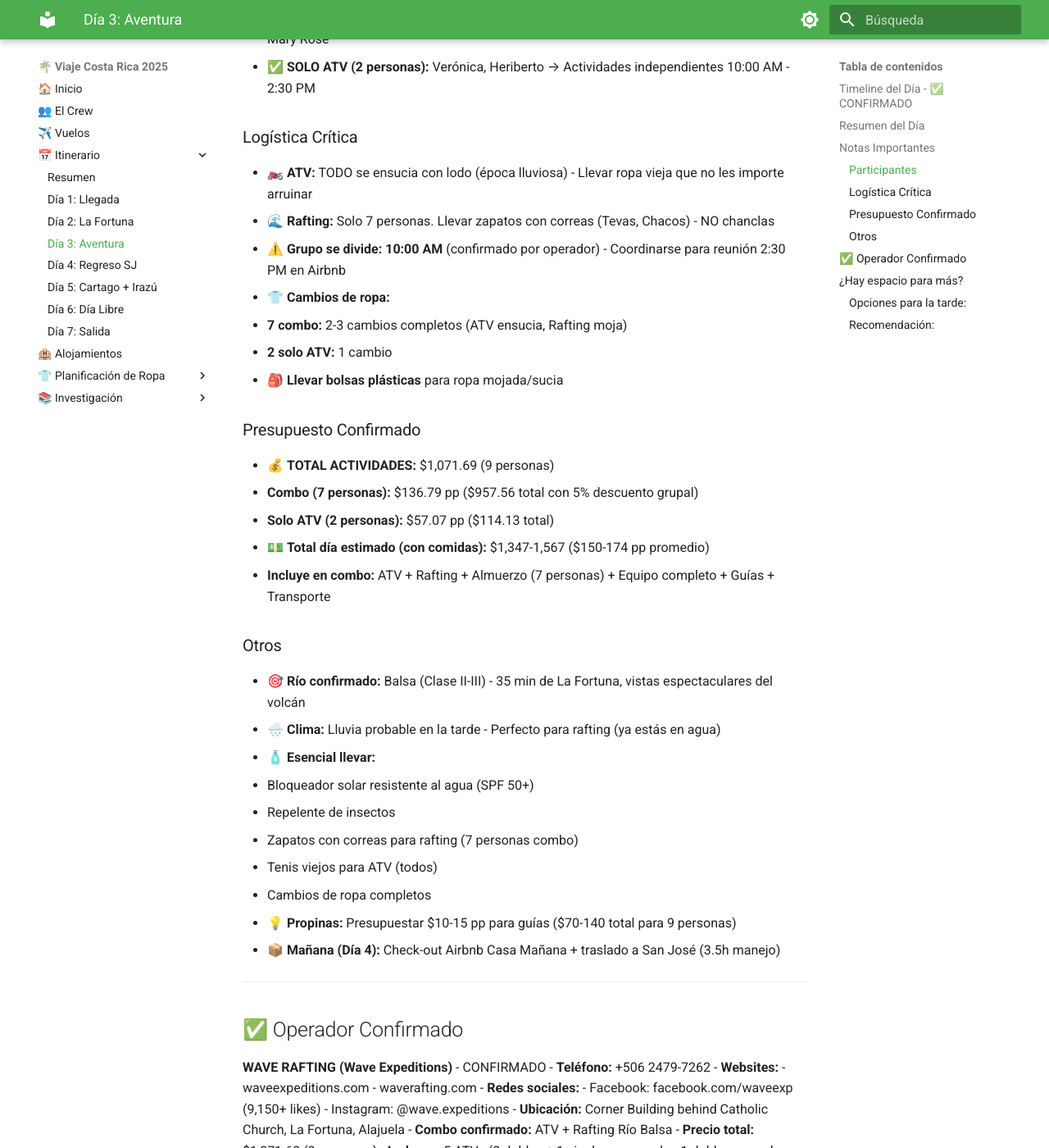
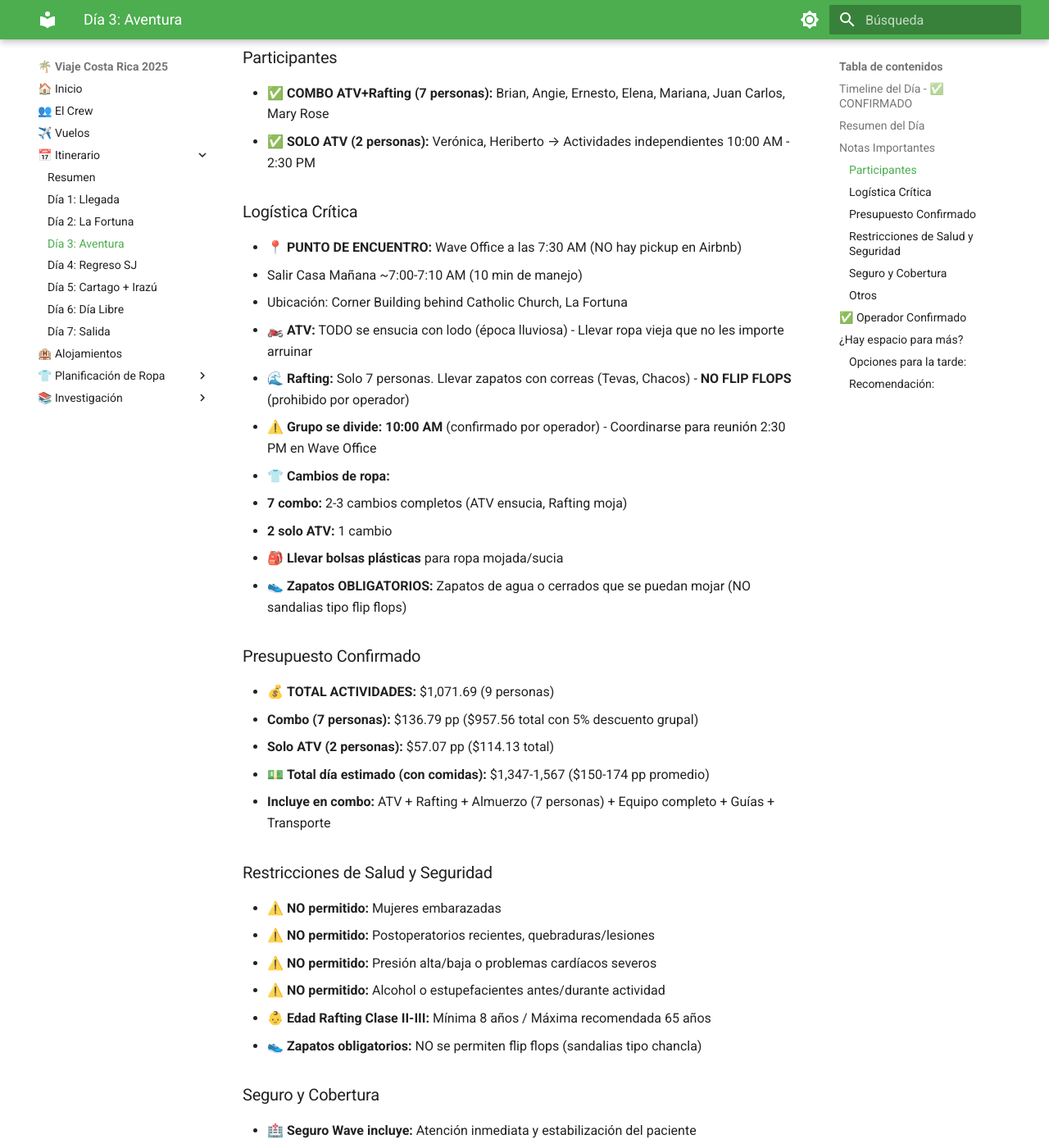
Before and after one commit to jvelez79/costa-rica, an MkDocs documentation site: the page built from docs/itinerario/dia-3.md, in a window 1280 px wide and 1400 px high, scrolled down 1828 px. Shown: the whole window at 82% size. Built offline with MkDocs 1.6.1 and Material for MkDocs 9.7.7, drawn with Linux system fonts in a browser that asks for light colours; some of the changed text lies outside the part shown.

Commit message:
Add Wave Rafting confirmation details and requirements to Día 3 documentation
Updated three key files with important information from Wave Rafting confirmation email (R52942):

**Key Changes:**
- Added booking reference R52942
- Corrected pickup location: Wave Office (NOT Casa Mañana Airbnb)
- Updated timeline to reflect 7:00 AM departure from Airbnb to reach Wave Office by 7:30 AM
- Added mandatory equipment requirements (no flip flops allowed)
- Added health restrictions (no pregnant women, recent surgeries, cardiac issues, etc.)
- Added age restrictions for rafting (8-65 years for Class II-III)
- Added insurance coverage details (immediate care only, not extended treatments)
- Added cancellation policy (24h notice required, 100% penalty if not met)
- Added complete "what to bring" list from operator
- Updated return point to Wave Office instead of Airbnb

**Files Updated:**
- docs/itinerario/dia-3.md: Timeline, logistics, restrictions
- docs/investigacion/rafting-rapidos.md: Requirements, insurance, booking confirmation
- docs/investigacion/atv-la-fortuna.md: Pickup location, restrictions, cancellation policy

All critical safety and logistical information now documented for group reference.

🤖 Generated with [Claude Code](https://claude.com/claude-code)

Co-Authored-By: Claude <noreply@anthropic.com>

```diff
--- a/docs/itinerario/dia-3.md
+++ b/docs/itinerario/dia-3.md
@@ -8,17 +8,20 @@
 
 **Operador:** Wave Rafting (+506 2479-7262)
 **Grupo:** 9 personas (7 combo ATV+Rafting, 2 solo ATV)
+**Reserva:** R52942
 
 | Hora | Actividad | Ubicación |
 |------|-----------|-----------|
-| 6:30-7:15 AM | Desayuno Temprano | Airbnb Casa Mañana |
-| 7:15-7:30 AM | Preparativos + Pickup Wave Rafting | Airbnb |
+| 6:30-7:00 AM | Desayuno Temprano | Airbnb Casa Mañana |
+| 7:00-7:20 AM | Traslado a Wave Office | Manejo ~10 min |
+| 7:30 AM | **Reunión en Wave Office** (IMPORTANTE: NO pickup en Airbnb) | Wave Office |
 | 7:30-10:00 AM | 🏍️ **ATV Tour** - TODOS (9 personas) | Senderos Arenal |
 | 10:00 AM | **⚠️ GRUPO SE DIVIDE** (confirmado por operador) | Punto de ATV |
 | 10:00 AM-2:30 PM | Actividades independientes - Verónica, Heriberto | La Fortuna (libre) |
 | 10:30 AM-2:30 PM | 🌊 **Rafting Río Balsa** - 7 personas (incluye almuerzo) | Río Balsa |
-| 2:30 PM | Regreso + Reunión Grupo Completo | Airbnb Casa Mañana |
-| 2:30-7:00 PM | Descanso, Ducha (Opción: Cascada 3-5 PM) | Airbnb o Cascada |
+| 2:30 PM | Regreso + Reunión Grupo Completo | Wave Office |
+| 3:00 PM | Regreso a Airbnb | Airbnb Casa Mañana |
+| 3:00-7:00 PM | Descanso, Ducha (Opción: Cascada 3-5 PM) | Airbnb o Cascada |
 | 7:00-9:00 PM | 🍽️ Cena | Restaurante La Fortuna |
 | 9:30 PM | Regreso a Airbnb | Airbnb Casa Mañana |
 | 10:00 PM | Preparativos para Día 4 (empacar) | Airbnb |
@@ -53,13 +56,17 @@
 - **✅ SOLO ATV (2 personas):** Verónica, Heriberto → Actividades independientes 10:00 AM - 2:30 PM
 
 ### Logística Crítica
+- 📍 **PUNTO DE ENCUENTRO:** Wave Office a las 7:30 AM (NO hay pickup en Airbnb)
+  - Salir Casa Mañana ~7:00-7:10 AM (10 min de manejo)
+  - Ubicación: Corner Building behind Catholic Church, La Fortuna
 - 🏍️ **ATV:** TODO se ensucia con lodo (época lluviosa) - Llevar ropa vieja que no les importe arruinar
-- 🌊 **Rafting:** Solo 7 personas. Llevar zapatos con correas (Tevas, Chacos) - NO chanclas
-- ⚠️ **Grupo se divide:** **10:00 AM** (confirmado por operador) - Coordinarse para reunión 2:30 PM en Airbnb
+- 🌊 **Rafting:** Solo 7 personas. Llevar zapatos con correas (Tevas, Chacos) - **NO FLIP FLOPS** (prohibido por operador)
+- ⚠️ **Grupo se divide:** **10:00 AM** (confirmado por operador) - Coordinarse para reunión 2:30 PM en Wave Office
 - 👕 **Cambios de ropa:**
   - **7 combo:** 2-3 cambios completos (ATV ensucia, Rafting moja)
   - **2 solo ATV:** 1 cambio
 - 🎒 **Llevar bolsas plásticas** para ropa mojada/sucia
+- 👟 **Zapatos OBLIGATORIOS:** Zapatos de agua o cerrados que se puedan mojar (NO sandalias tipo flip flops)
 
 ### Presupuesto Confirmado
 - 💰 **TOTAL ACTIVIDADES:** $1,071.69 (9 personas)
@@ -68,16 +75,32 @@
 - 💵 **Total día estimado (con comidas):** $1,347-1,567 ($150-174 pp promedio)
 - **Incluye en combo:** ATV + Rafting + Almuerzo (7 personas) + Equipo completo + Guías + Transporte
 
+### Restricciones de Salud y Seguridad
+- ⚠️ **NO permitido:** Mujeres embarazadas
+- ⚠️ **NO permitido:** Postoperatorios recientes, quebraduras/lesiones
+- ⚠️ **NO permitido:** Presión alta/baja o problemas cardíacos severos
+- ⚠️ **NO permitido:** Alcohol o estupefacientes antes/durante actividad
+- 👶 **Edad Rafting Clase II-III:** Mínima 8 años / Máxima recomendada 65 años
+- 👟 **Zapatos obligatorios:** NO se permiten flip flops (sandalias tipo chancla)
+
+### Seguro y Cobertura
+- 🏥 **Seguro Wave incluye:** Atención inmediata y estabilización del paciente
+- ⚠️ **NO cubre:** Tratamientos prolongados, hospitalizaciones, cirugías (responsabilidad del cliente)
+- 📋 **IMPORTANTE:** Verificar que todos tengan seguro de viaje personal que cubra actividades de aventura
+
 ### Otros
 - 🎯 **Río confirmado:** Balsa (Clase II-III) - 35 min de La Fortuna, vistas espectaculares del volcán
 - 🌧️ **Clima:** Lluvia probable en la tarde - Perfecto para rafting (ya estás en agua)
 - 🧴 **Esencial llevar:**
+  - Traje de baño (bajo la ropa)
+  - Ropa cómoda/deportiva que se pueda mojar
+  - Camiseta
   - Bloqueador solar resistente al agua (SPF 50+)
-  - Repelente de insectos
-  - Zapatos con correas para rafting (7 personas combo)
-  - Tenis viejos para ATV (todos)
-  - Cambios de ropa completos
+  - Cambio de ropa completo
+  - Zapatos de agua o cerrados que se puedan mojar (NO flip flops)
+  - Bolsas plásticas para ropa mojada
 - 💡 **Propinas:** Presupuestar $10-15 pp para guías ($70-140 total para 9 personas)
+- 🚫 **Política cancelación:** 24h antes (grupos >10: 48h), penalización 100% si no se cumple
 - 📦 **Mañana (Día 4):** Check-out Airbnb Casa Mañana + traslado a San José (3.5h manejo)
 
 ---
```
Also changed, not shown: docs/investigacion/atv-la-fortuna.md (+71 -42 lines), docs/investigacion/rafting-rapidos.md (+63 -42 lines).
